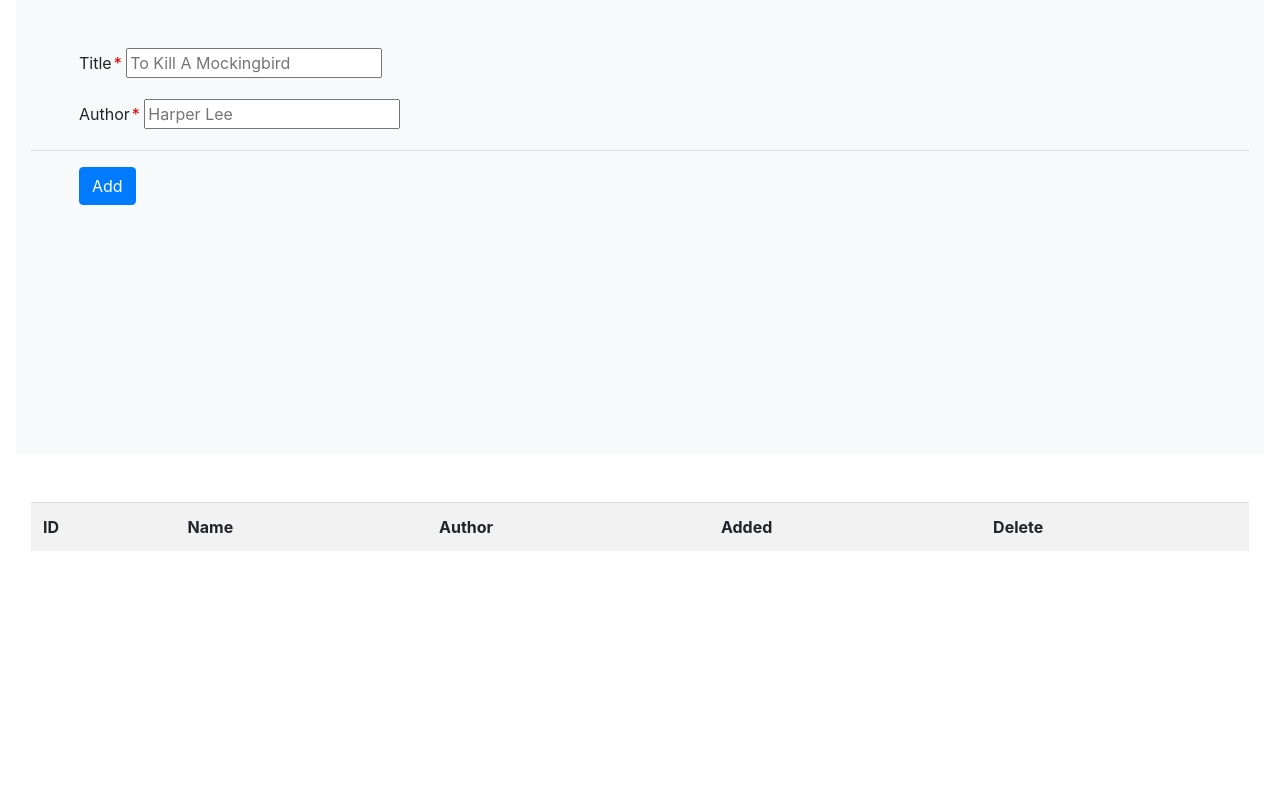
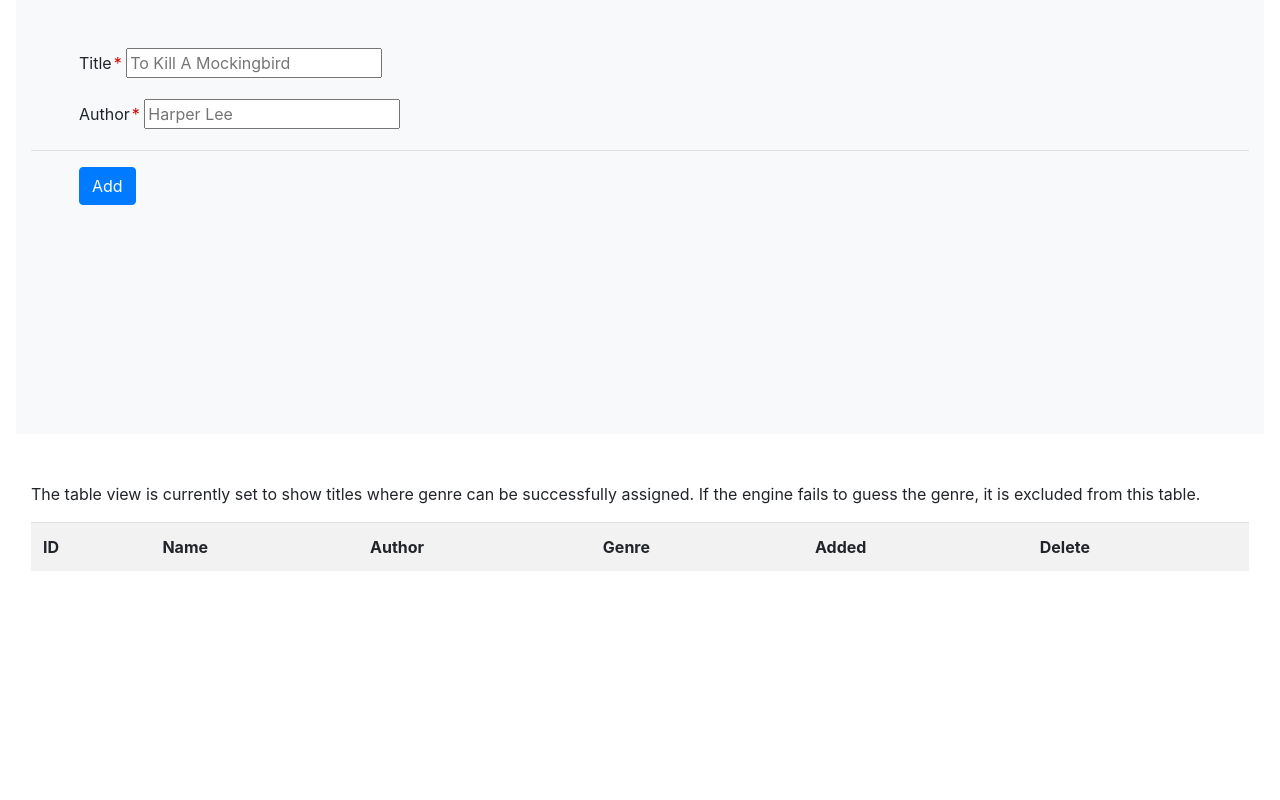
Before and after one commit to kerwei/project-libra, a Flask app: template templates/index.html in a window 1280 px wide. Run offline with Flask 2, Linux system fonts and the light colour scheme; the template is opened without the code that fills it, so the values that code supplies are empty; some libraries are stand-ins or nearby versions.

Commit message:
Add the genre of books to the homepage

```diff
--- a/main.py
+++ b/main.py
@@ -1,6 +1,7 @@
 import abc
 import requests
 
+from collections import namedtuple, defaultdict
 from datetime import datetime
 from flask import Flask
 from flask import request, render_template, redirect, make_response, url_for, send_from_directory
@@ -8,7 +9,7 @@
 from sqlalchemy import create_engine, desc, text
 from sqlalchemy.orm import sessionmaker
 
-from database_setup import Base, Book, BookGenreXref
+from database_setup import Base, Book, BookGenreXref, Genre
 
 
 # DB
@@ -19,6 +20,8 @@
 # Starts the application and register the blueprints
 app = Flask(__name__)
 
+# Composite book object
+BookGenre = namedtuple('BookGenre', ['id', 'name', 'author', 'updated_at', 'genre'])
 
 # Adds a book
 @app.route('/book/add', methods=['POST'])
@@ -67,8 +70,50 @@
 # Home
 @app.route('/', methods=['GET'])
 def homePage():
-    books = session.query(Book).order_by(Book.updated_at.desc()).limit(10).all()
-    return render_template('index.html', books=books)
+    statement = \
+        '''
+            SELECT
+                b.id,
+                b.name,
+                b.author,
+                b.updated_at,
+                g.name
+            FROM
+                public."Book" b
+            INNER JOIN public."BookGenreXref" bx ON b.id = bx.bookid
+            INNER JOIN public."Genre" g ON bx.genreid = g.id
+            ORDER BY b.updated_at DESC
+            LIMIT 30;
+        '''
+    sql = text(statement)
+    res = engine.execute(sql)
+
+    # Collapse all genres of a title into a single row
+    books = list()
+    for r_id, r_name, r_author, r_updated_at, r_genre in res:
+        for i, book in enumerate(books):
+            # To ensure no duplicates in the list,
+            # pop the BookGenre object if it's already created, update and then add it back
+            if book.id == r_id:
+                upd_book = books.pop(i)
+
+                upd_genre = ', '.join([upd_book.genre, r_genre])
+                upd_book = upd_book._replace(genre=upd_genre)
+                books.append(upd_book)
+                break
+        else:
+            # Append a new object if the title has not been created yet
+            books.append(BookGenre(
+                id = r_id,
+                name = r_name,
+                author = r_author,
+                updated_at = r_updated_at,
+                genre = r_genre
+            ))
+
+    # TODO: I intend to show only 10 titles in the table.
+    # This should be handled more elegantly from the top instead of slicing
+    return render_template('index.html', books=books[:10])
 
 
 if __name__ == '__main__':
--- a/templates/index.html
+++ b/templates/index.html
@@ -76,13 +76,17 @@
       </form>
       </div>
     </div>
+    <div class="container-fluid mx-3 pt-5">
+      <p>The table view is currently set to show titles where genre can be successfully assigned. If the engine fails to guess the genre, it is excluded from this table.</p>
+    </div>
     <div class="holygrail-body no-gutters">
-      <div class="container-fluid mx-3 py-5 text-inverse">
+      <div class="container-fluid mx-3 pb-5 text-inverse">
         <table class="table table-striped" id="book-table">
           <tr>
             <th scope="col">ID</th>
             <th scope="col">Name</th>
             <th scope="col">Author</th>
+            <th scope="col">Genre</th>
             <th scope="col">Added</th>
             <th scope="col">Delete</th>
           </tr>
@@ -91,6 +95,7 @@
               <td>{{ each.id }}</td>
               <td>{{ each.name }}</td>
               <td>{{ each.author }}</td>
+              <td>{{ each.genre }}</td>
               <td>{{ each.updated_at.strftime('%Y-%m-%d') }}</td>
               <td><form id="form-delete" method="post" action="/book/delete/{{ each.id }}"><button id="book-delete-{{ each.id }}" class="fa fa-trash btn btn-secondary" type="submit"></button></form></td>
             </tr>
```
